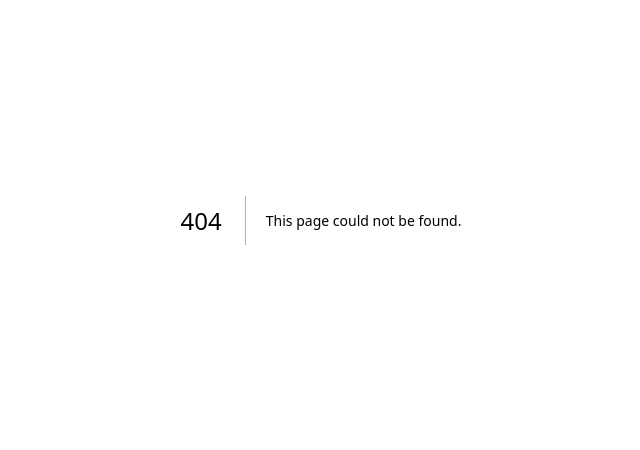
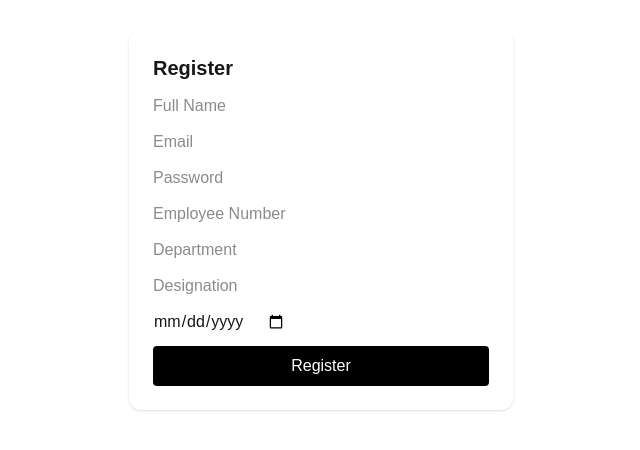
Before and after one commit to adwaithliftoff/help-track, a Next.js app in the folder frontend/: page /register in a window 1280 px wide. Before the commit this address had no page. Shown: the part 180-630 px from the top of the page, without its empty margins (319-959 px from the left). Built offline with nearby package versions, Linux system fonts and the light colour scheme.

Commit message:
Implement authentication UI

```diff
--- /dev/null
+++ b/frontend/app/login/page.tsx
@@ -0,0 +1,64 @@
+"use client";
+
+import { useState } from "react";
+import { apiFetch } from "@/lib/api";
+import { useRouter } from "next/navigation";
+
+export default function Login() {
+  const [email, setEmail] = useState("");
+  const [password, setPassword] = useState("");
+  const router = useRouter();
+
+  const handleLogin = async (e: React.FormEvent) => {
+    e.preventDefault();
+    await apiFetch("/auth/login", {
+      method: "POST",
+      body: JSON.stringify({ officialEmail: email, password }),
+    });
+    router.push("/");
+  };
+
+  return (
+    <main className="min-h-screen flex items-center justify-center">
+      <form
+        onSubmit={handleLogin}
+        className="p-8 rounded-2xl shadow-md w-full max-w-sm space-y-5"
+      >
+        <h1 className="text-2xl font-semibold text-center">Login</h1>
+
+        <div>
+          <label className="text-xs tracking-widest text-gray-500 uppercase block mb-1">
+            Email
+          </label>
+          <input
+            type="email"
+            value={email}
+            onChange={(e) => setEmail(e.target.value)}
+            placeholder="you@company.com"
+            className="w-full border rounded-lg p-2.5 focus:outline-none focus:ring-2 focus:ring-blue-500"
+          />
+        </div>
+
+        <div>
+          <label className="text-xs tracking-widest text-gray-500 uppercase block mb-1">
+            Password
+          </label>
+          <input
+            type="password"
+            value={password}
+            onChange={(e) => setPassword(e.target.value)}
+            placeholder="••••••••"
+            className="w-full border rounded-lg p-2.5 focus:outline-none focus:ring-2 focus:ring-blue-500"
+          />
+        </div>
+
+        <button
+          type="submit"
+          className="w-full py-2.5 bg-black text-white rounded-lg hover:opacity-90 transition"
+        >
+          Login
+        </button>
+      </form>
+    </main>
+  );
+}
--- a/frontend/app/page.tsx
+++ b/frontend/app/page.tsx
@@ -1,65 +1,3 @@
-import Image from "next/image";
-
-export default function Home() {
-  return (
-    <div className="flex flex-col flex-1 items-center justify-center bg-zinc-50 font-sans dark:bg-black">
-      <main className="flex flex-1 w-full max-w-3xl flex-col items-center justify-between py-32 px-16 bg-white dark:bg-black sm:items-start">
-        <Image
-          className="dark:invert"
-          src="/next.svg"
-          alt="Next.js logo"
-          width={100}
-          height={20}
-          priority
-        />
-        <div className="flex flex-col items-center gap-6 text-center sm:items-start sm:text-left">
-          <h1 className="max-w-xs text-3xl font-semibold leading-10 tracking-tight text-black dark:text-zinc-50">
-            To get started, edit the page.tsx file.
-          </h1>
-          <p className="max-w-md text-lg leading-8 text-zinc-600 dark:text-zinc-400">
-            Looking for a starting point or more instructions? Head over to{" "}
-            <a
-              href="https://vercel.com/templates?framework=next.js&utm_source=create-next-app&utm_medium=appdir-template-tw&utm_campaign=create-next-app"
-              className="font-medium text-zinc-950 dark:text-zinc-50"
-            >
-              Templates
-            </a>{" "}
-            or the{" "}
-            <a
-              href="https://nextjs.org/learn?utm_source=create-next-app&utm_medium=appdir-template-tw&utm_campaign=create-next-app"
-              className="font-medium text-zinc-950 dark:text-zinc-50"
-            >
-              Learning
-            </a>{" "}
-            center.
-          </p>
-        </div>
-        <div className="flex flex-col gap-4 text-base font-medium sm:flex-row">
-          <a
-            className="flex h-12 w-full items-center justify-center gap-2 rounded-full bg-foreground px-5 text-background transition-colors hover:bg-[#383838] dark:hover:bg-[#ccc] md:w-[158px]"
-            href="https://vercel.com/new?utm_source=create-next-app&utm_medium=appdir-template-tw&utm_campaign=create-next-app"
-            target="_blank"
-            rel="noopener noreferrer"
-          >
-            <Image
-              className="dark:invert"
-              src="/vercel.svg"
-              alt="Vercel logomark"
-              width={16}
-              height={16}
-            />
-            Deploy Now
-          </a>
-          <a
-            className="flex h-12 w-full items-center justify-center rounded-full border border-solid border-black/[.08] px-5 transition-colors hover:border-transparent hover:bg-black/[.04] dark:border-white/[.145] dark:hover:bg-[#1a1a1a] md:w-[158px]"
-            href="https://nextjs.org/docs?utm_source=create-next-app&utm_medium=appdir-template-tw&utm_campaign=create-next-app"
-            target="_blank"
-            rel="noopener noreferrer"
-          >
-            Documentation
-          </a>
-        </div>
-      </main>
-    </div>
-  );
+export default function HomePage() {
+  return
 }
--- /dev/null
+++ b/frontend/app/register/page.tsx
@@ -0,0 +1,98 @@
+"use client";
+
+import { useState } from "react";
+import { useRouter } from "next/navigation";
+import { apiFetch } from "@/lib/api";
+
+export default function Register() {
+  const router = useRouter();
+  const [form, setForm] = useState({
+    officialEmail: "",
+    password: "",
+    fullName: "",
+    employeeNumber: "",
+    department: "",
+    designation: "",
+    joiningDate: "",
+  });
+
+  function handleChange(e: React.ChangeEvent<HTMLInputElement>) {
+    setForm({ ...form, [e.target.name]: e.target.value });
+  }
+
+  async function handleRegister(e: React.FormEvent) {
+    e.preventDefault();
+    try {
+      await apiFetch("/auth/register", {
+        method: "POST",
+        body: JSON.stringify({
+          ...form,
+          employeeNumber: Number(form.employeeNumber),
+        }),
+      });
+
+      router.push("/");
+    } catch (err: any) {
+      alert(err.message);
+    }
+  }
+
+  return (
+    <main className="min-h-screen flex items-center justify-center">
+      <form
+        onSubmit={handleRegister}
+        className="p-6 rounded-xl shadow w-96 space-y-3"
+      >
+        <h1 className="text-xl font-semibold">Register</h1>
+
+        <input
+          name="fullName"
+          placeholder="Full Name"
+          onChange={handleChange}
+          className="input"
+        />
+        <input
+          name="officialEmail"
+          placeholder="Email"
+          onChange={handleChange}
+          className="input"
+        />
+        <input
+          name="password"
+          type="password"
+          placeholder="Password"
+          onChange={handleChange}
+          className="input"
+        />
+        <input
+          name="employeeNumber"
+          placeholder="Employee Number"
+          onChange={handleChange}
+          className="input"
+        />
+        <input
+          name="department"
+          placeholder="Department"
+          onChange={handleChange}
+          className="input"
+        />
+        <input
+          name="designation"
+          placeholder="Designation"
+          onChange={handleChange}
+          className="input"
+        />
+        <input
+          name="joiningDate"
+          type="date"
+          onChange={handleChange}
+          className="input"
+        />
+
+        <button className="w-full bg-black text-white py-2 rounded">
+          Register
+        </button>
+      </form>
+    </main>
+  );
+}
--- /dev/null
+++ b/frontend/lib/api.ts
@@ -0,0 +1,12 @@
+export async function apiFetch(path: string, options?: RequestInit) {
+  const res = await fetch(`${process.env.NEXT_PUBLIC_API_URL}${path}`, {
+    credentials: "include",
+    headers: { "Content-Type": "application/json" },
+    ...options,
+  });
+  if (!res.ok) {
+    const err = await res.json().catch(() => ({}));
+    throw new Error(err.message ?? "Request failed");
+  }
+  return res.json();
+}
```
Also changed, not shown: 1 other file (tests, documents, lock files or other folders).
